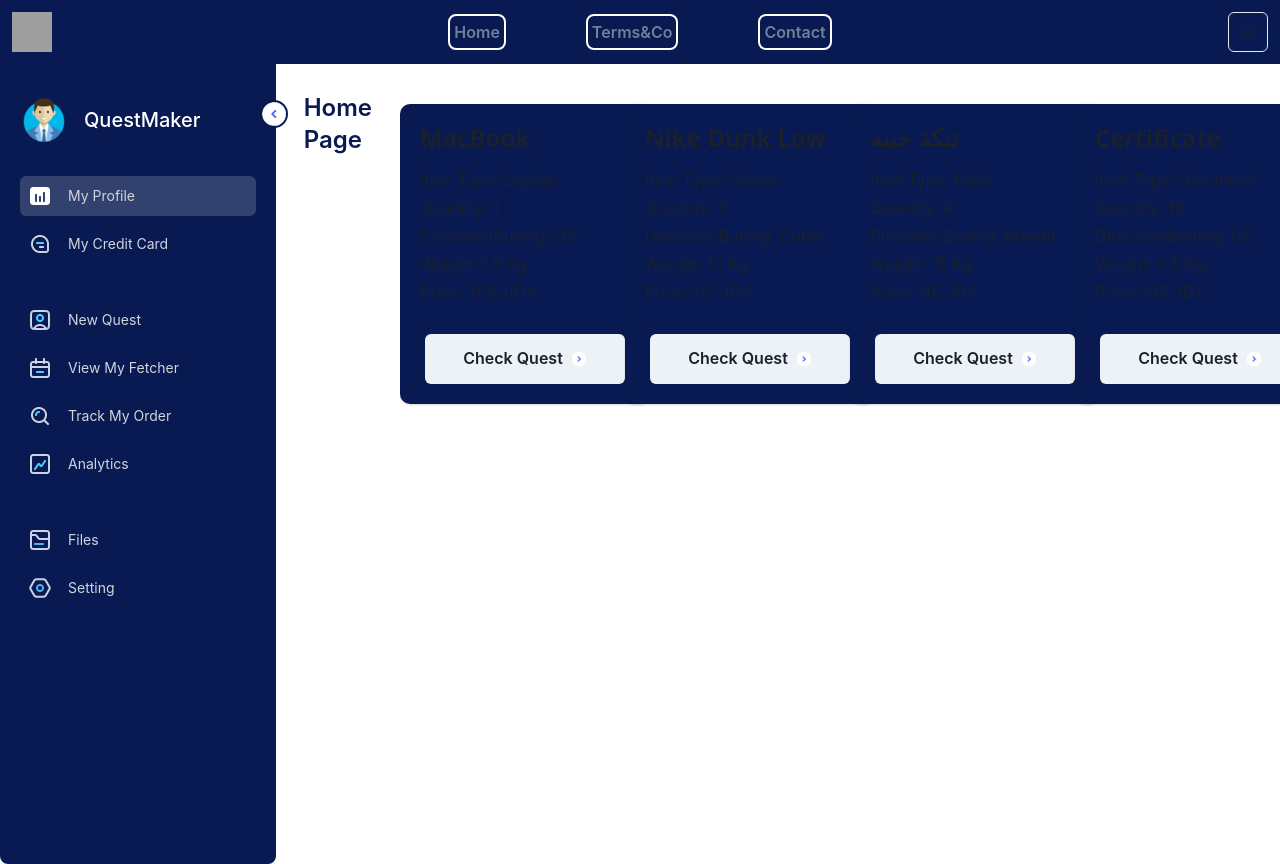
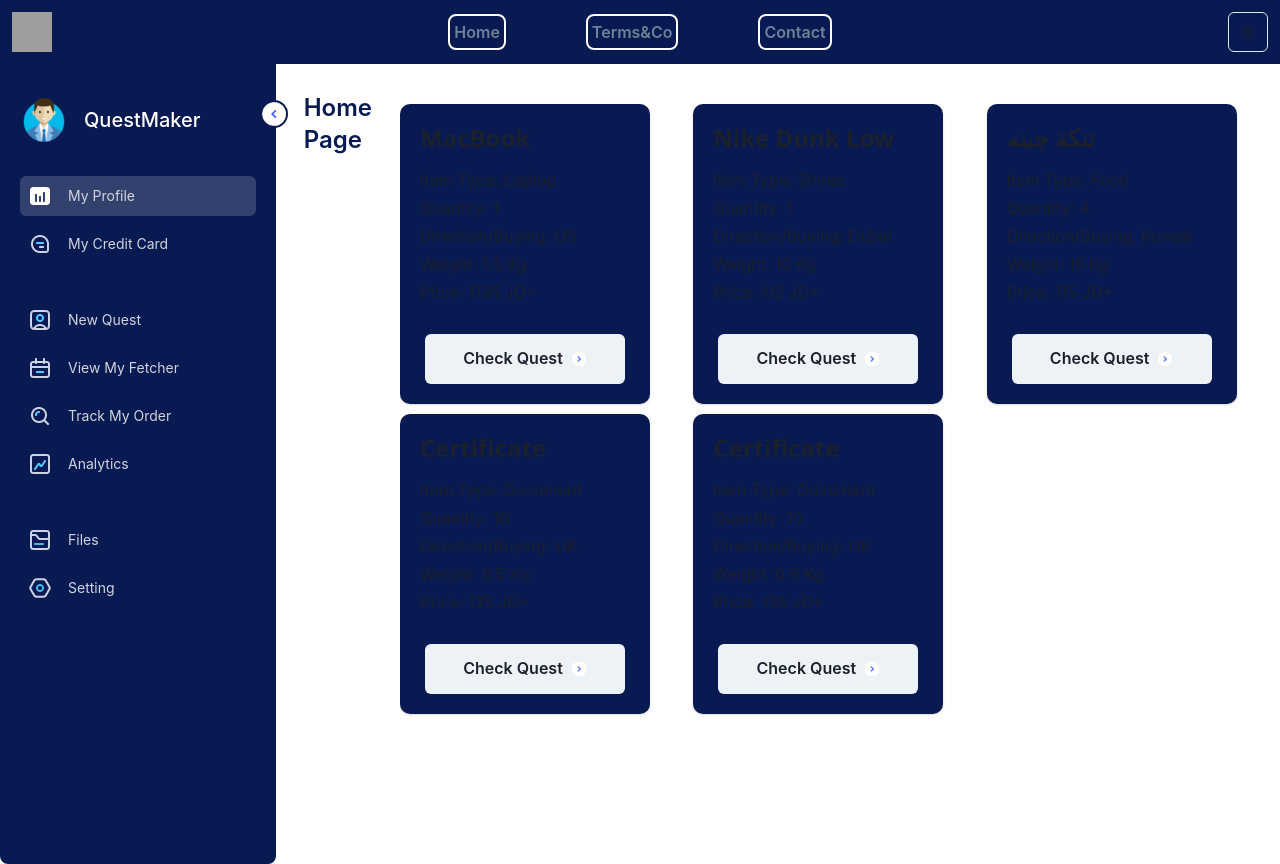
Before and after one commit to KareemLelo/FETCHER, a React (Vite) app: page / in a window 1280 px wide. Built offline with nearby package versions, Linux system fonts and the light colour scheme; grey boxes are pictures that could not be loaded.

Commit message:
fixing everything related to the quest card and its grid

```diff
--- a/src/App.tsx
+++ b/src/App.tsx
@@ -58,7 +58,11 @@
           <GridItem area={"nav"}>
             <NavBar />
           </GridItem>
-          <GridItem area={"aside"} backgroundColor={"white"}>
+          <GridItem
+            area={"aside"}
+            backgroundColor={"white"}
+            display={{ base: "none", md: "block" }}
+          >
             <SideBar />
           </GridItem>
           <GridItem
--- a/src/Components/Fetcher/QuestGrid.tsx
+++ b/src/Components/Fetcher/QuestGrid.tsx
@@ -39,15 +39,26 @@
       weight: 0.5,
       price: 135,
     },
+    {
+      name: "Certificate",
+      itemType: "Document",
+      quantity: 10,
+      direction: "UK",
+      weight: 0.5,
+      price: 135,
+    },
   ];
   return (
     <>
       <div>
         <ul>
           <SimpleGrid
+            minChildWidth={"250px"} // or use "columns" prop for fixed number of columns
+            spacingY="10px"
+            spacingX={"-10px"} // Adjust the spacing between items
+            width="100%"
             className="flex justify-center mt-10"
-            columns={{ sm: 1, md: 2, lg: 3, xl: 4 }}
-            gap={5}
+            columns={{ sm: 1, md: 3, lg: 4, xl: 5 }}
           >
             {quests.map((quest) => (
               <QuestCards quests={quest} />
```
